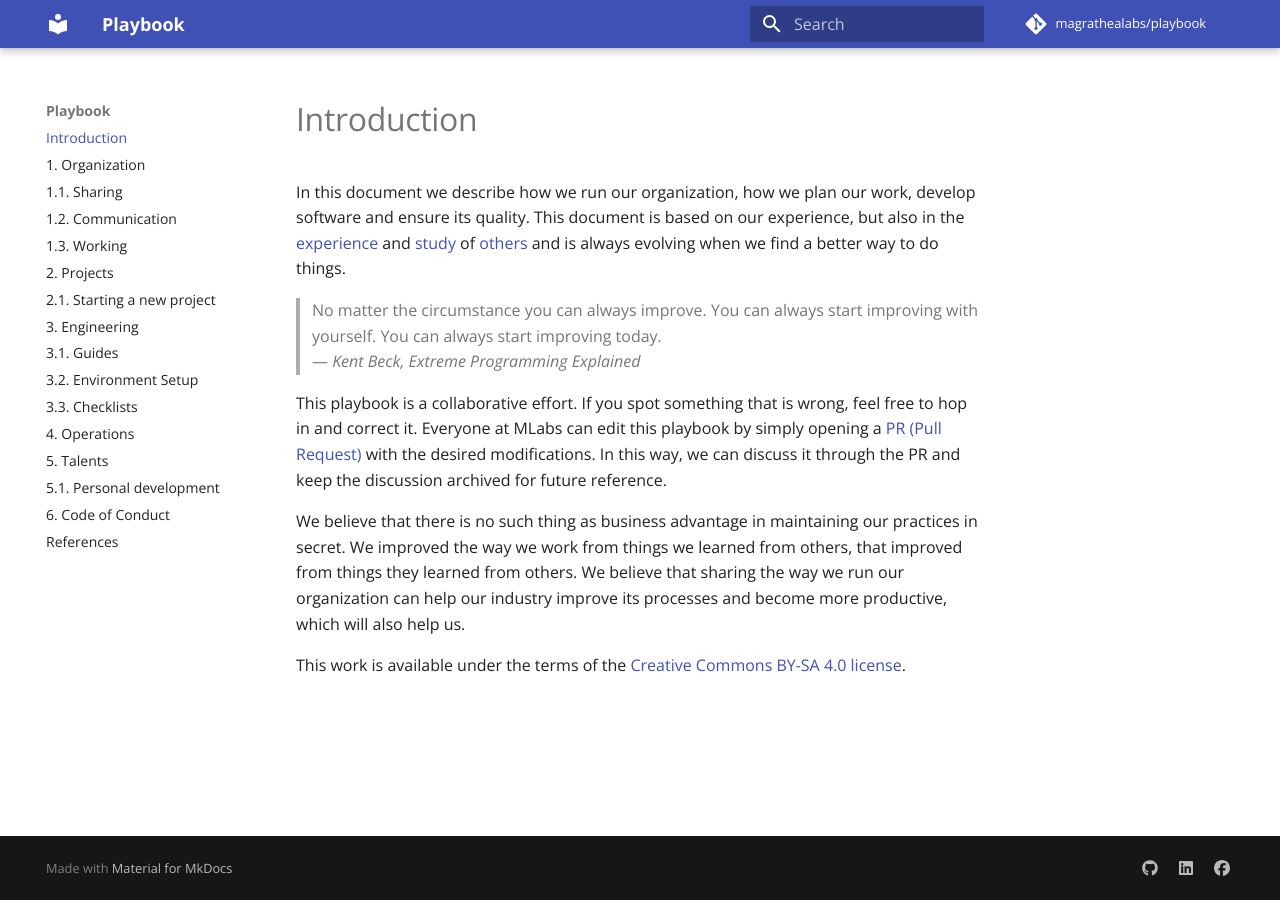
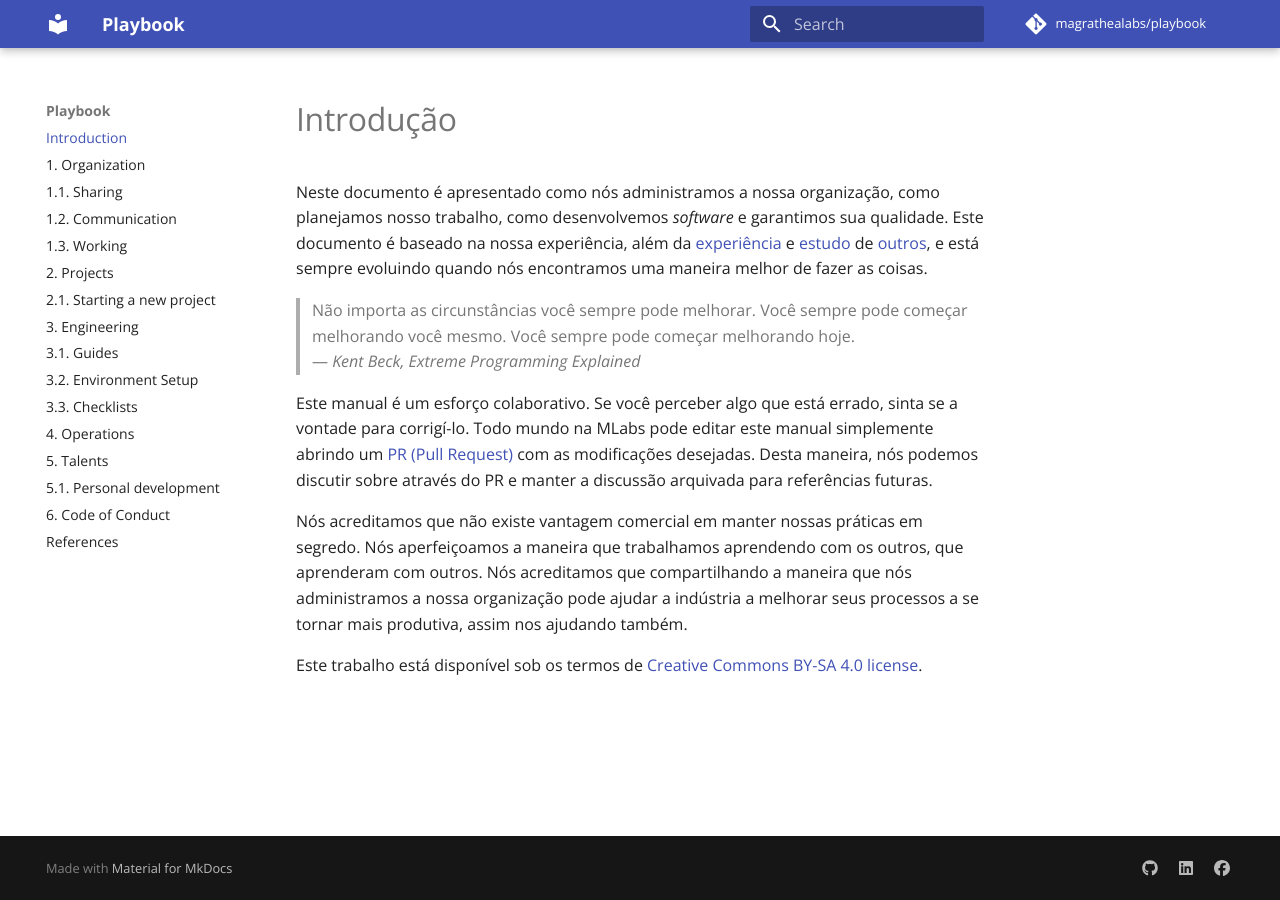
Before and after one commit to magrathealabs/playbook, an MkDocs documentation site: the page built from docs/index.md, in a window 1280 px wide. Built offline with MkDocs 1.6.1 and Material for MkDocs 9.7.7, drawn with Linux system fonts in a browser that asks for light colours; comment, search, counter and statistics services are not loaded.

Commit message:
Translate introduction

```diff
--- a/docs/index.md
+++ b/docs/index.md
@@ -1,12 +1,12 @@
-# Introduction
+# Introdução
 
-In this document we describe how we run our organization, how we plan our work, develop software and ensure its quality. This document is based on our experience, but also in the [experience](https://thoughtbot.com/playbook) and [study](http://playbook.dxw.com/#/) of [others](https://www.vinta.com.br/playbook/) and is always evolving when we find a better way to do things.
+Neste documento é apresentado como nós administramos a nossa organização, como planejamos nosso trabalho, como desenvolvemos *software* e garantimos sua qualidade. Este documento é baseado na nossa experiência, além da [experiência](https://thoughtbot.com/playbook) e [estudo](http://playbook.dxw.com/#/) de [outros](https://www.vinta.com.br/playbook/), e está sempre evoluindo quando nós encontramos uma maneira melhor de fazer as coisas.
 
-> No matter the circumstance you can always improve. You can always start improving with yourself. You can always start improving today.
+> Não importa as circunstâncias você sempre pode melhorar. Você sempre pode começar melhorando você mesmo. Você sempre pode começar melhorando hoje.
 > <br>— *Kent Beck, Extreme Programming Explained*
 
-This playbook is a collaborative effort. If you spot something that is wrong, feel free to hop in and correct it. Everyone at MLabs can edit this playbook by simply opening a [PR (Pull Request)](https://github.com/magrathealabs/playbook) with the desired modifications. In this way, we can discuss it through the PR and keep the discussion archived for future reference.
+Este manual é um esforço colaborativo. Se você perceber algo que está errado, sinta se a vontade para corrigí-lo. Todo mundo na MLabs pode editar este manual simplemente abrindo um [PR (Pull Request)](https://github.com/magrathealabs/playbook) com as modificações desejadas. Desta maneira, nós podemos discutir sobre através do PR e manter a discussão arquivada para referências futuras.
 
-We believe that there is no such thing as business advantage in maintaining our practices in secret. We improved the way we work from things we learned from others, that improved from things they learned from others. We believe that sharing the way we run our organization can help our industry improve its processes and become more productive, which will also help us.
+Nós acreditamos que não existe vantagem comercial em manter nossas práticas em segredo. Nós aperfeiçoamos a maneira que trabalhamos aprendendo com os outros, que aprenderam com outros. Nós acreditamos que compartilhando a maneira que nós administramos a nossa organização pode ajudar a indústria a melhorar seus processos a se tornar mais produtiva, assim nos ajudando também.
 
-This work is available under the terms of the [Creative Commons BY-SA 4.0 license](https://creativecommons.org/licenses/by-sa/4.0/).
+Este trabalho está disponível sob os termos de [Creative Commons BY-SA 4.0 license](https://creativecommons.org/licenses/by-sa/4.0/).
```
